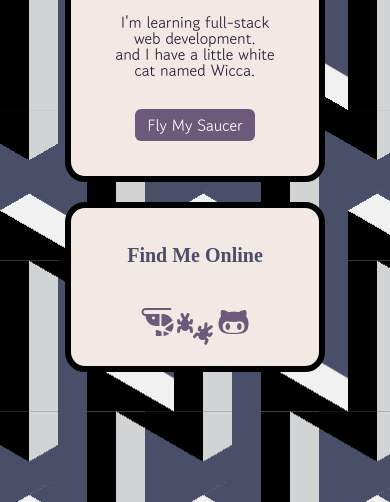
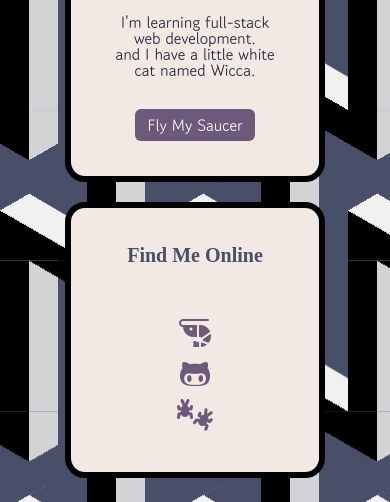
Before and after one commit to labcat9000/profile, a plain HTML site: page index.html in a window 390 px wide. Shown: the part 342-844 px from the top of the page. Drawn offline with Linux system fonts and the light colour scheme; a web font is replaced by a local one.

Commit message:
change list format at smallest breakpoint

```diff
--- a/style.css
+++ b/style.css
@@ -110,4 +110,8 @@ a:hover {
   .container {
     width: 300px;
   }
+  .list-inline > li {
+    display: block;
+    padding: 20px 20px;
+  }
 }
```
